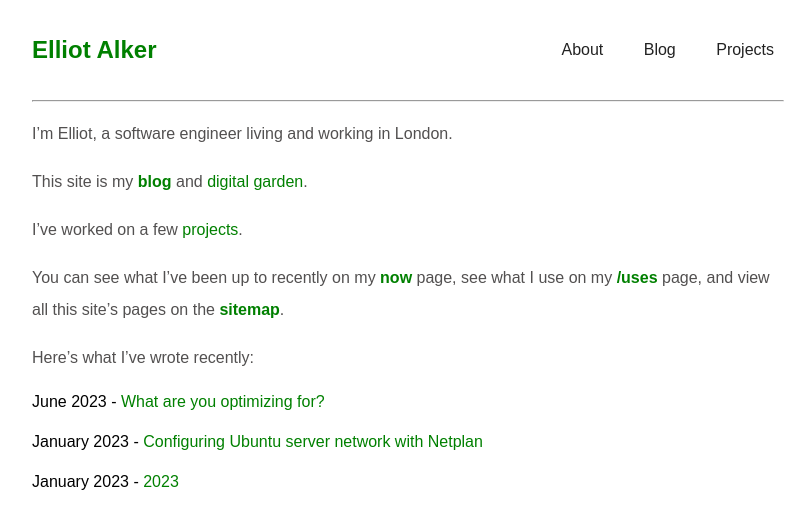
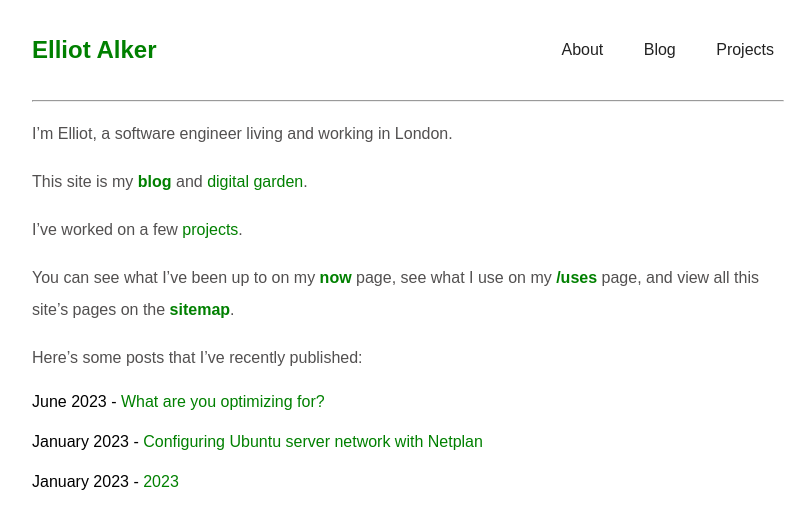
Before and after one commit to ealker/ealker.github.io, a Jekyll site: the page built from index.md, in a window 1280 px wide. Shown: the top 529 px of the page, without its empty margins (232-1037 px from the left). Built offline with Jekyll 4.4.1, drawn with Linux system fonts in a browser that asks for light colours.

Commit message:
Update index.md

```diff
--- a/index.md
+++ b/index.md
@@ -9,9 +9,9 @@ This site is my **[blog](/blog)** and [digital garden](https://maggieappleton.co
 
 I've worked on a few [projects](/projects).
 
-You can see what I've been up to recently on my **[now](now)** page, see what I use on my **[/uses](uses)** page, and view all this site's pages on the **[sitemap](sitemap)**.
+You can see what I've been up to on my **[now](now)** page, see what I use on my **[/uses](uses)** page, and view all this site's pages on the **[sitemap](sitemap)**.
 
-Here's what I've wrote recently:
+Here's some posts that I've recently published:
 
 {% for post in site.posts limit:3 %}
 <ul>
```
